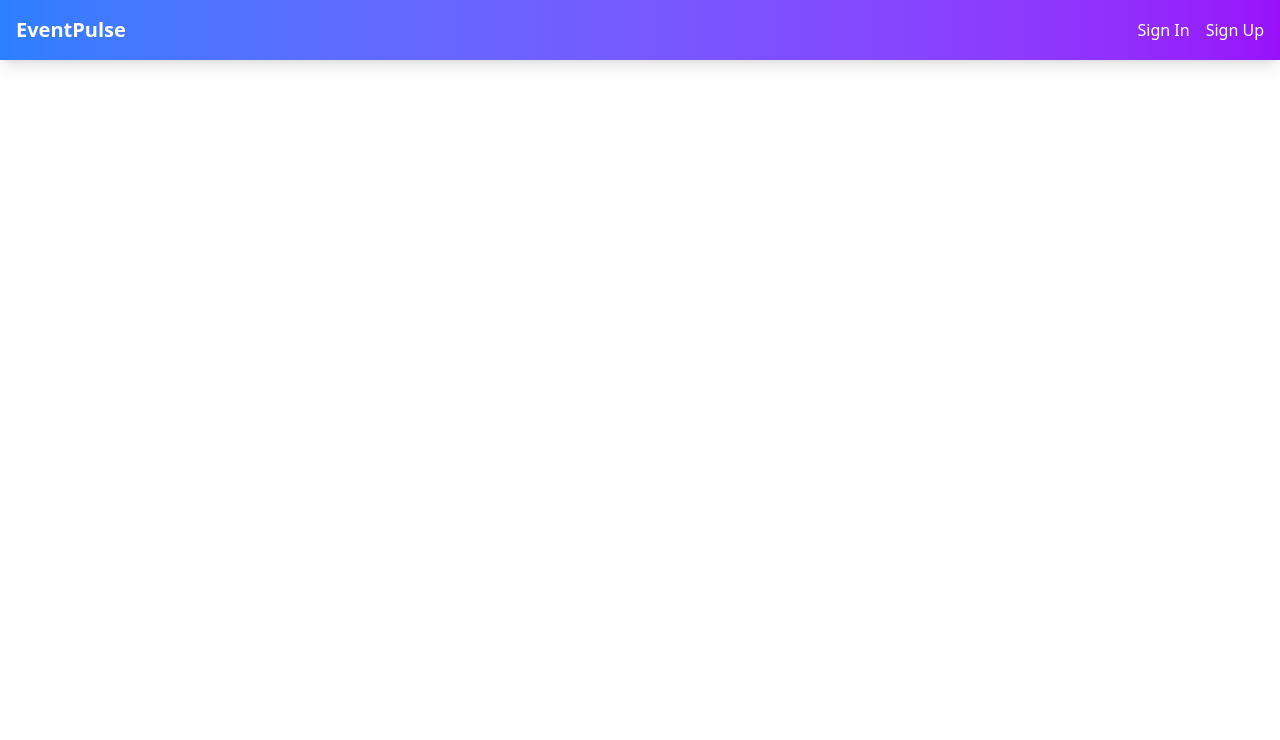
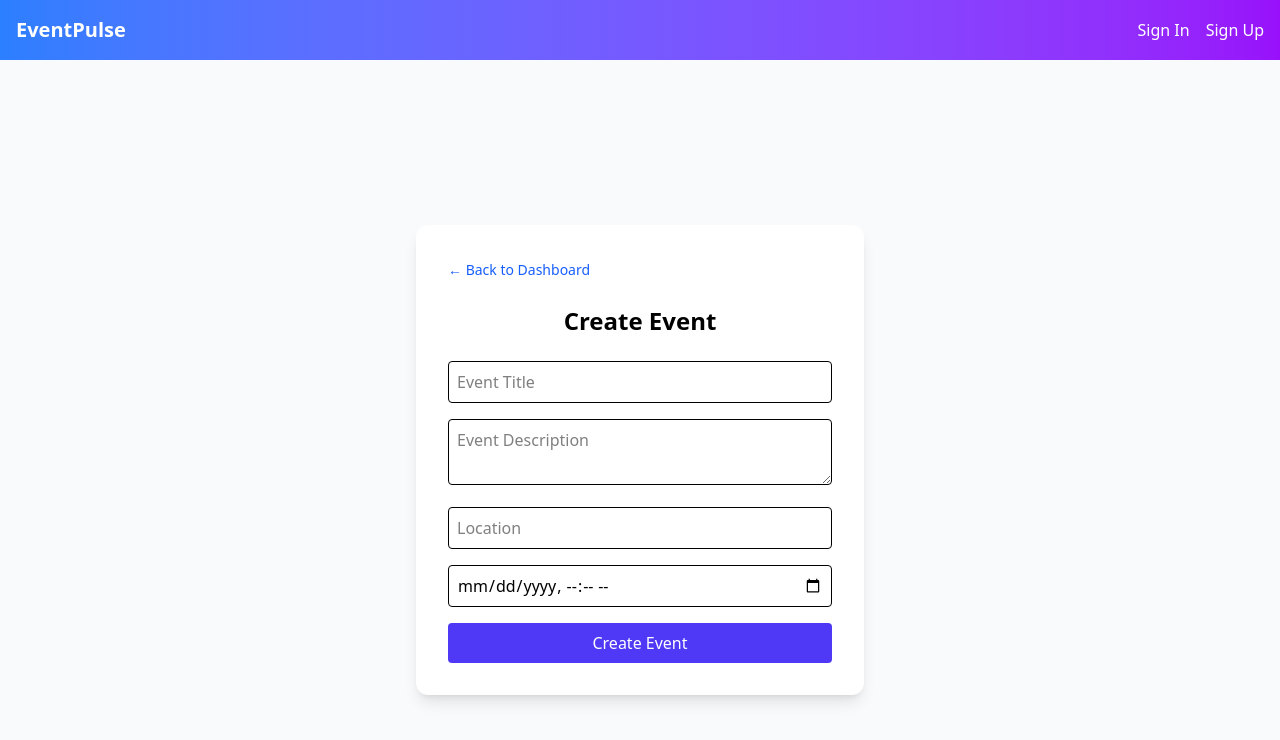
Before and after one commit to Apurcell88/EventPulse, a React (Vite) app in the folder frontend/: page /create-event in a window 1280 px wide. Shown: the top 740 px of the page. Built offline with nearby package versions, Linux system fonts and the light colour scheme; no server answers.

Commit message:
Add creating events.

```diff
--- a/frontend/src/App.tsx
+++ b/frontend/src/App.tsx
@@ -8,6 +8,7 @@ import { BrowserRouter as Router, Routes, Route } from "react-router-dom";
 import { Toaster } from "react-hot-toast";
 import Nav from "./components/Nav";
 import Dashboard from "./pages/Dashboard";
+import CreateEvent from "./pages/CreateEvent";
 
 export type User = { id: number; name: string; email: string } | null;
 
@@ -40,6 +41,7 @@ function App() {
         <Route path="/signup" element={<SignUp />} />
         <Route path="/signin" element={<SignIn setUser={setUser} />} />
         <Route path="/dashboard" element={<Dashboard />} />
+        <Route path="/create-event" element={<CreateEvent />} />
       </Routes>
     </BrowserRouter>
   );
--- a/frontend/src/components/Nav.tsx
+++ b/frontend/src/components/Nav.tsx
@@ -39,6 +39,9 @@ const Nav = ({ user, setUser }: NavProps) => {
         {user && (
           <>
             <span>Hello, {user.name}</span>
+            <Link to="/create-event" className="hover:underline">
+              + Create Event
+            </Link>
             <button
               onClick={handleSignOut}
               className="text-red-600 hover:underline"
--- /dev/null
+++ b/frontend/src/pages/CreateEvent.tsx
@@ -0,0 +1,122 @@
+import { useState } from "react";
+import { toast } from "react-hot-toast";
+import { Link, useNavigate } from "react-router-dom";
+
+const API_URL = import.meta.env.VITE_API_URL;
+
+const CreateEvent = () => {
+  const [form, setForm] = useState({
+    title: "",
+    description: "",
+    location: "",
+    date: "",
+  });
+
+  const navigate = useNavigate();
+
+  const [loading, setLoading] = useState(false);
+
+  const handleChange = (
+    e: React.ChangeEvent<HTMLInputElement | HTMLTextAreaElement>
+  ) => {
+    setForm({ ...form, [e.target.name]: e.target.value });
+  };
+
+  const handleSubmit = async (e: React.FormEvent) => {
+    e.preventDefault();
+    setLoading(true);
+
+    try {
+      const res = await fetch(`${API_URL}/api/events`, {
+        method: "POST",
+        headers: { "Content-Type": "application/json" },
+        credentials: "include", // send cookie
+        body: JSON.stringify(form),
+      });
+
+      const data = await res.json();
+
+      if (!res.ok) {
+        toast.error(data.error || "Failed to create event");
+        return;
+      }
+
+      toast.success("Event created successfully!");
+      setForm({ title: "", description: "", location: "", date: "" });
+      navigate("/dashboard");
+    } catch (err) {
+      console.error(err);
+      toast.error("Something went wrong");
+    } finally {
+      setLoading(false);
+    }
+  };
+
+  return (
+    <div className="flex flex-col min-h-screen items-center justify-center bg-gray-50">
+      <form
+        onSubmit={handleSubmit}
+        className="bg-white shadow-lg rounded-xl p-8 w-full max-w-md"
+      >
+        {/* Back to Dashboard Link */}
+        <div className="mb-6 text-left">
+          <Link
+            to="/dashboard"
+            className="text-blue-600 hover:underline text-sm"
+          >
+            ← Back to Dashboard
+          </Link>
+        </div>
+
+        <h2 className="text-2xl font-bold mb-6 text-center">Create Event</h2>
+
+        <input
+          type="text"
+          name="title"
+          value={form.title}
+          onChange={handleChange}
+          placeholder="Event Title"
+          required
+          className="w-full border p-2 rounded mb-4"
+        />
+
+        <textarea
+          name="description"
+          value={form.description}
+          onChange={handleChange}
+          placeholder="Event Description"
+          className="w-full border p-2 rounded mb-4"
+        />
+
+        <input
+          type="text"
+          name="location"
+          value={form.location}
+          onChange={handleChange}
+          placeholder="Location"
+          required
+          className="w-full border p-2 rounded mb-4"
+        />
+
+        <input
+          type="datetime-local"
+          name="date"
+          value={form.date}
+          onChange={handleChange}
+          required
+          className="w-full border p-2 rounded mb-4"
+        />
+
+        <button
+          type="submit"
+          disabled={loading}
+          className="w-full bg-indigo-600 text-white py-2 rounded hover:bg-indigo-700 transition"
+        >
+          {loading ? "Creating..." : "Create Event"}
+        </button>
+      </form>
+    </div>
+  );
+};
+
+export default CreateEvent;
```
